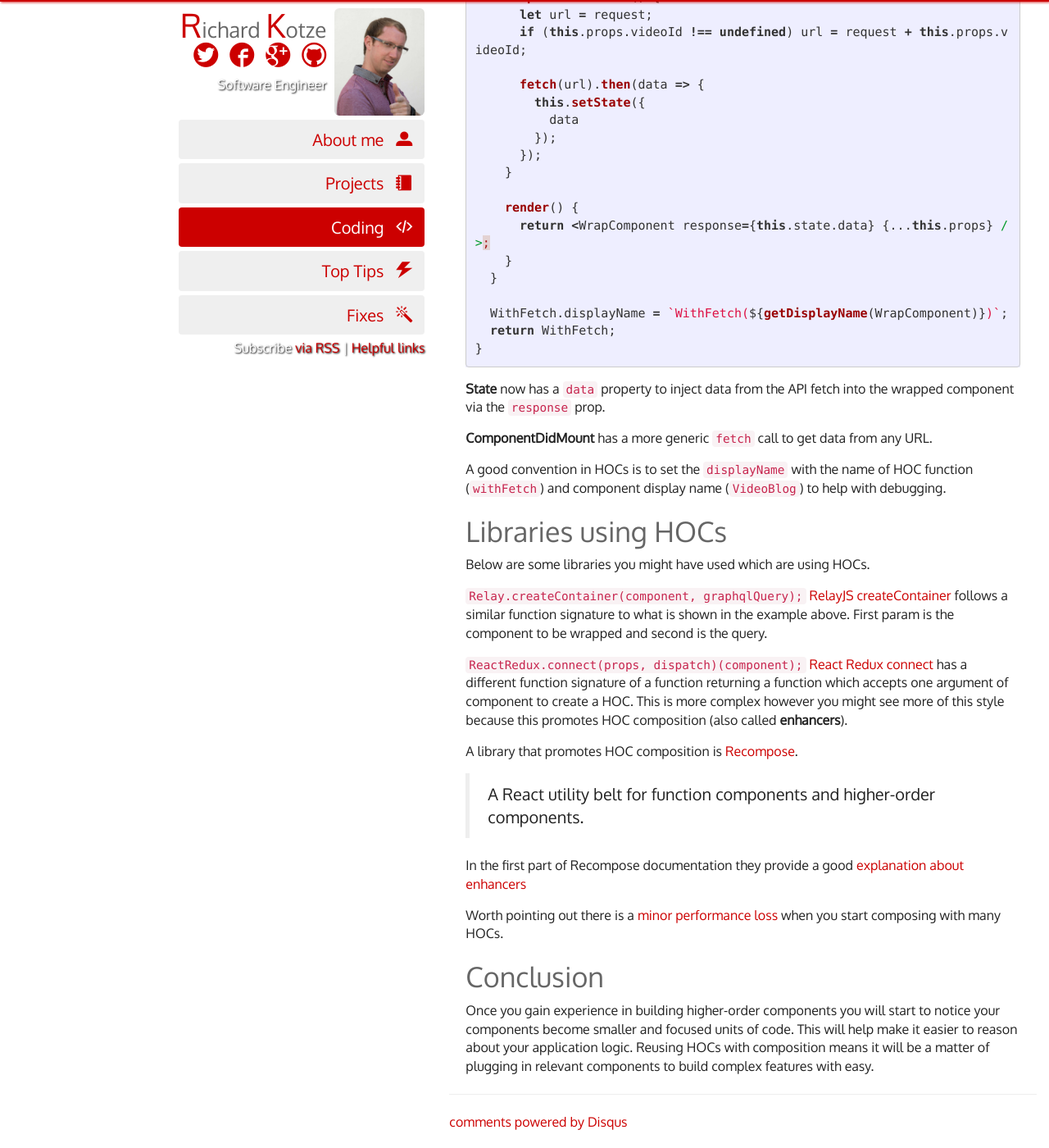
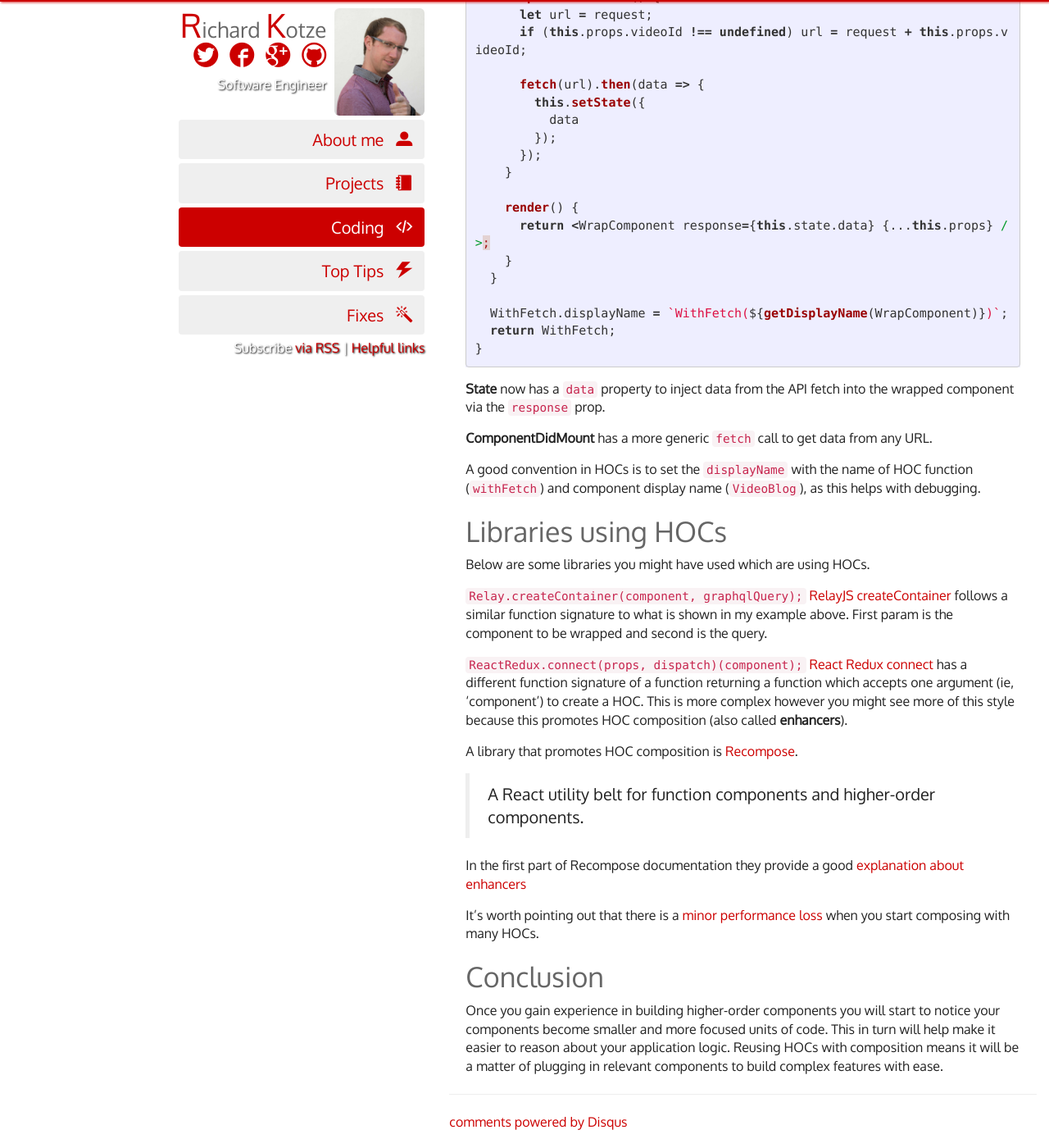
Before and after one commit to rkotze/rkotze.github.io, a Jekyll site: the page built from _posts/2018-01-16-high-order-components.md, in a window 1280 px wide and 1400 px high, scrolled down 2434 px. Shown: the whole window at 82% size. Built offline with Jekyll 4.4.1, drawn with Linux system fonts in a browser that asks for light colours; comment, search, counter and statistics services are not loaded; some of the changed text lies outside the part shown.

Commit message:
Some suggestions from The Wordsmith
Just a few grammatical tweaks. The only one I'm not sure of is on line 141, where I change 'a function which accepts one argument of component to create a HOC' into 'a function which accepts one argument (ie, 'component') to create a HOC': as I may have misunderstood the meaning.

````diff
--- a/_posts/2018-01-16-high-order-components.md
+++ b/_posts/2018-01-16-high-order-components.md
@@ -75,9 +75,9 @@ class RelatedVideos extends React.Component {
 }
 ```
 
-`VideoBlog` and `RelatedVideo` are not the same output but the implementation is similar. They both fetch data in `componentDidMount` life cycle.
+`VideoBlog` and `RelatedVideo` are not the same output but the implementation is similar. They both fetch data in a `componentDidMount` life cycle.
 
-What will the above components look like when wrapped in `withFetch` HOC.
+What will the above components look like when wrapped in `withFetch` HOC?
 
 ```javascript
 const VideoBlog = withFetch(VideoBlogView, "http://example.com/videos/124");
@@ -130,15 +130,15 @@ function withFetch(WrapComponent, request) {
 
 **ComponentDidMount** has a more generic `fetch` call to get data from any URL.
 
-A good convention in HOCs is to set the `displayName` with the name of HOC function (`withFetch`) and component display name (`VideoBlog`) to help with debugging.
+A good convention in HOCs is to set the `displayName` with the name of HOC function (`withFetch`) and component display name (`VideoBlog`), as this helps with debugging.
 
 ## Libraries using HOCs
 
 Below are some libraries you might have used which are using HOCs.
 
-`Relay.createContainer(component, graphqlQuery);` [RelayJS createContainer](https://facebook.github.io/relay/docs/en/classic/classic-api-reference-relay-container.html) follows a similar function signature to what is shown in the example above. First param is the component to be wrapped and second is the query.
+`Relay.createContainer(component, graphqlQuery);` [RelayJS createContainer](https://facebook.github.io/relay/docs/en/classic/classic-api-reference-relay-container.html) follows a similar function signature to what is shown in my example above. First param is the component to be wrapped and second is the query.
 
-`ReactRedux.connect(props, dispatch)(component);` [React Redux connect](https://github.com/reactjs/react-redux/blob/master/docs/api.md#connectmapstatetoprops-mapdispatchtoprops-mergeprops-options) has a different function signature of a function returning a function which accepts one argument of component to create a HOC. This is more complex however you might see more of this style because this promotes HOC composition (also called **enhancers**).
+`ReactRedux.connect(props, dispatch)(component);` [React Redux connect](https://github.com/reactjs/react-redux/blob/master/docs/api.md#connectmapstatetoprops-mapdispatchtoprops-mergeprops-options) has a different function signature of a function returning a function which accepts one argument (ie, 'component') to create a HOC. This is more complex however you might see more of this style because this promotes HOC composition (also called **enhancers**).
 
 A library that promotes HOC composition is [Recompose](https://github.com/acdlite/recompose).
 
@@ -146,8 +146,8 @@ A library that promotes HOC composition is [Recompose](https://github.com/acdlit
 
 In the first part of Recompose documentation they provide a good [explanation about enhancers](https://github.com/acdlite/recompose/blob/master/docs/API.md)
 
-Worth pointing out there is a [minor performance loss](https://github.com/acdlite/recompose/blob/master/docs/performance.md) when you start composing with many HOCs.
+It's worth pointing out that there is a [minor performance loss](https://github.com/acdlite/recompose/blob/master/docs/performance.md) when you start composing with many HOCs.
 
 ## Conclusion
 
-Once you gain experience in building higher-order components you will start to notice your components become smaller and focused units of code. This will help make it easier to reason about your application logic. Reusing HOCs with composition means it will be a matter of plugging in relevant components to build complex features with easy.
+Once you gain experience in building higher-order components you will start to notice your components become smaller and more focused units of code. This in turn will help make it easier to reason about your application logic. Reusing HOCs with composition means it will be a matter of plugging in relevant components to build complex features with ease.
````
Also changed, not shown: other parts of _posts/2018-01-16-high-order-components.md (+5 -5 lines).
